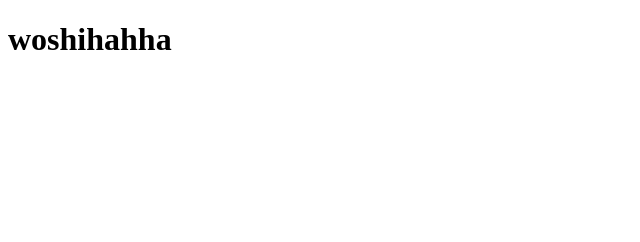
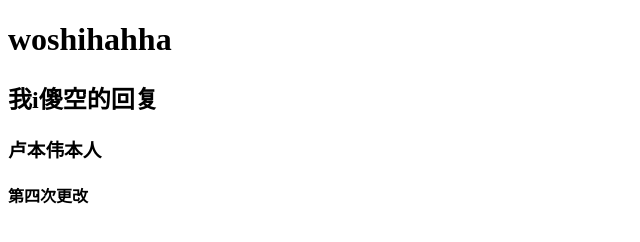
Before and after one commit to helloworld-cell/testDemo, a plain HTML site: page index.html in a window 1280 px wide. Shown: the whole page, without its empty margins (0-640 px from the left). Drawn offline with Linux system fonts and the light colour scheme.

Commit message:
第二次提交

```diff
--- a/index.html
+++ b/index.html
@@ -8,5 +8,8 @@
 </head>
 <body>
     <h1>woshihahha </h1>
+    <h2>我i傻空的回复</h2>
+    <h3>卢本伟本人</h3>
+    <h4>第四次更改</h4>
 </body>
 </html>
```
Also changed, not shown: a.txt.
